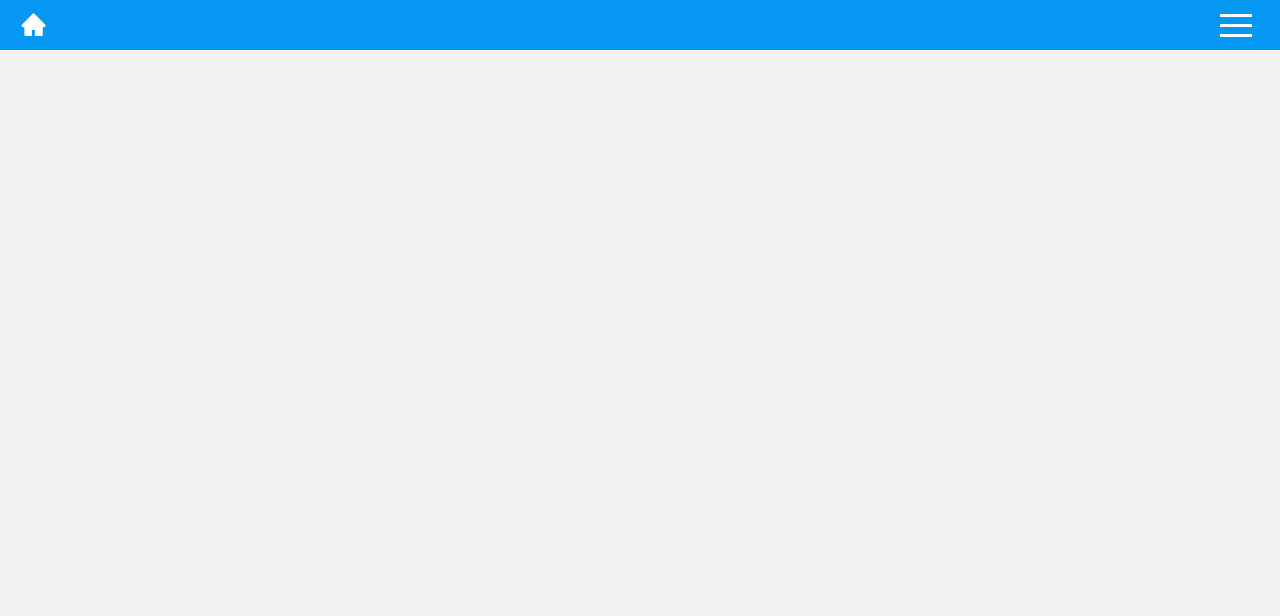
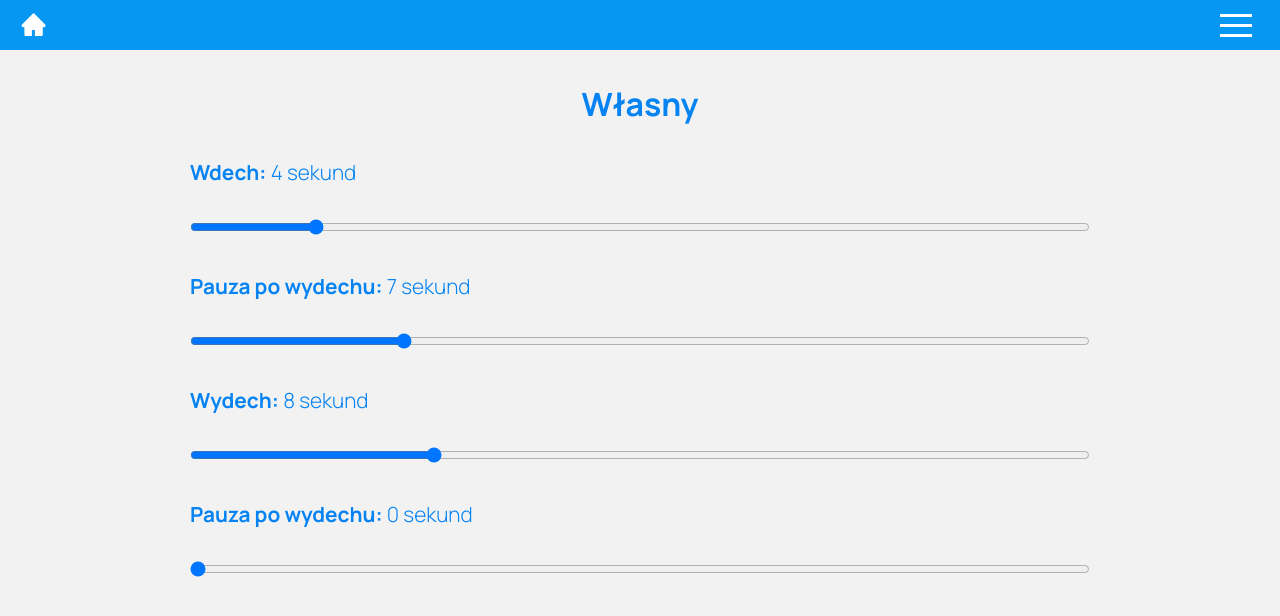
Before and after one commit to qapush/breathe-app, a React (Create React App) app: page /wlasny in a window 1280 px wide. Before the commit this address had no page. Shown: the top 616 px of the page. Built offline with nearby package versions, Linux system fonts and the light colour scheme.

Commit message:
custom mode page bootstrap

```diff
--- a/src/components/Page/Page.js
+++ b/src/components/Page/Page.js
@@ -3,7 +3,7 @@ import { Link } from 'react-router-dom';
 
 const Why = (props) => {
   return (
-    <div className="pt-2 text">
+    <div className="pt-2">
       <div className={styles.container}>
         {props.children}
         <div className={styles.pagination}>
--- a/src/components/app/App.js
+++ b/src/components/app/App.js
@@ -6,6 +6,7 @@ import Menu from "../Menu/Menu";
 import Dlaczego from "../../pages/dlaczego";
 import ZanimZaczniesz from "../../pages/zanimZaczniesz";
 import Postawa from "../../pages/postawa";
+import Wlasny from "../../pages/wlasny";
 import { BrowserRouter, Routes, Route } from "react-router-dom";
 import "./app.scss";
 
@@ -58,6 +59,7 @@ export default function App() {
           <Route path="dlaczego" element={<Dlaczego next={'zanim-zaczniesz'} />} />
           <Route path="zanim-zaczniesz" element={<ZanimZaczniesz prev={'dlaczego'} next={'postawa'}/>} />
           <Route path="postawa" element={<Postawa prev={ 'zanim-zaczniesz'}/>} />
+          <Route path="wlasny" element={<Wlasny/>} />
         </Routes>
       </BrowserRouter>
     </div>
--- /dev/null
+++ b/src/components/customMode/custom.module.scss
@@ -0,0 +1,10 @@
+input {
+    width: 100%;
+}
+
+h2.partitionName {
+    text-align: left;
+    span {
+        font-weight: normal;
+    }
+}
--- /dev/null
+++ b/src/components/customMode/customMode.js
@@ -0,0 +1,92 @@
+import styles from './custom.module.scss';
+import { useState } from 'react';
+
+export default function CustomMode() {
+
+    const [inhale, setInhale] = useState(4);
+    const [inhalePause, setInhalePause] = useState(7);
+    const [exhale, setExhale] = useState(8);
+    const [exhalePause, setExhalePause] = useState(0);
+
+    return (
+        <>
+            <h1>Własny</h1>
+
+            {/* WDECH */}
+            <label htmlFor="inhale">
+                <h2 className={ styles.partitionName}>Wdech: <span>{ inhale } sekund</span></h2>
+            </label>
+            <input
+            type="range"
+            id="inhale"
+            name="inhale"
+            min="0"
+            max="30"
+            value={inhale}
+                onChange={e => {
+                    console.log(e.target.value);
+                    setInhale(e.target.value)
+            }}
+            >
+            </input>
+
+            {/* PAUZA PO WDECHU */}
+
+            <label htmlFor="inhale">
+                <h2 className={ styles.partitionName}>Pauza po wydechu: <span>{ inhalePause } sekund</span></h2>
+            </label>
+            <input
+            type="range"
+            id="inhale"
+            name="inhale"
+            min="0"
+            max="30"
+            value={inhalePause}
+                onChange={e => {
+                    console.log(e.target.value);
+                    setInhalePause(e.target.value)
+            }}
+            >
+            </input>
+
+            {/* WYDECH */}
+
+            <label htmlFor="inhale">
+                <h2 className={ styles.partitionName}>Wydech: <span>{ exhale } sekund</span></h2>
+            </label>
+            <input
+            type="range"
+            id="inhale"
+            name="inhale"
+            min="0"
+            max="30"
+            value={exhale}
+                onChange={e => {
+                    console.log(e.target.value);
+                    setExhale(e.target.value)
+            }}
+            >
+            </input>
+
+            {/* PAUZA PO WYDECHU */}
+
+            <label htmlFor="inhale">
+                <h2 className={ styles.partitionName}>Pauza po wydechu: <span>{ exhalePause } sekund</span></h2>
+            </label>
+            <input
+            type="range"
+            id="inhale"
+            name="inhale"
+            min="0"
+            max="30"
+            value={exhalePause}
+                onChange={e => {
+                    console.log(e.target.value);
+                    setExhalePause(e.target.value)
+            }}
+            >
+            </input>
+
+        </>
+    )
+}
--- /dev/null
+++ b/src/pages/wlasny.js
@@ -0,0 +1,10 @@
+import Page from '../components/Page/Page';
+import CustomMode from '../components/customMode/customMode';
+
+export default function Wlasny() {
+    return (
+        <Page>
+            <CustomMode/>
+        </Page>
+    )
+}
```
